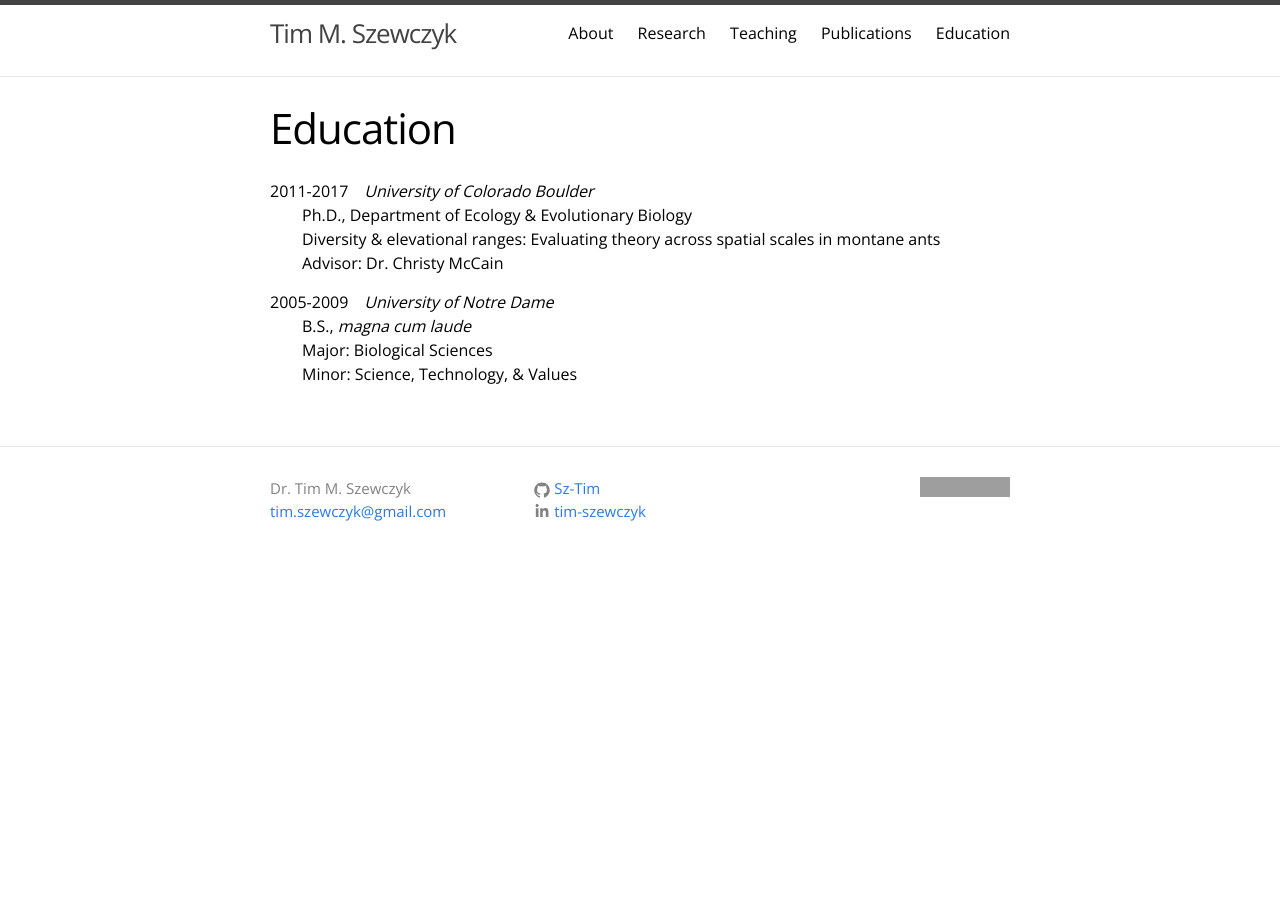
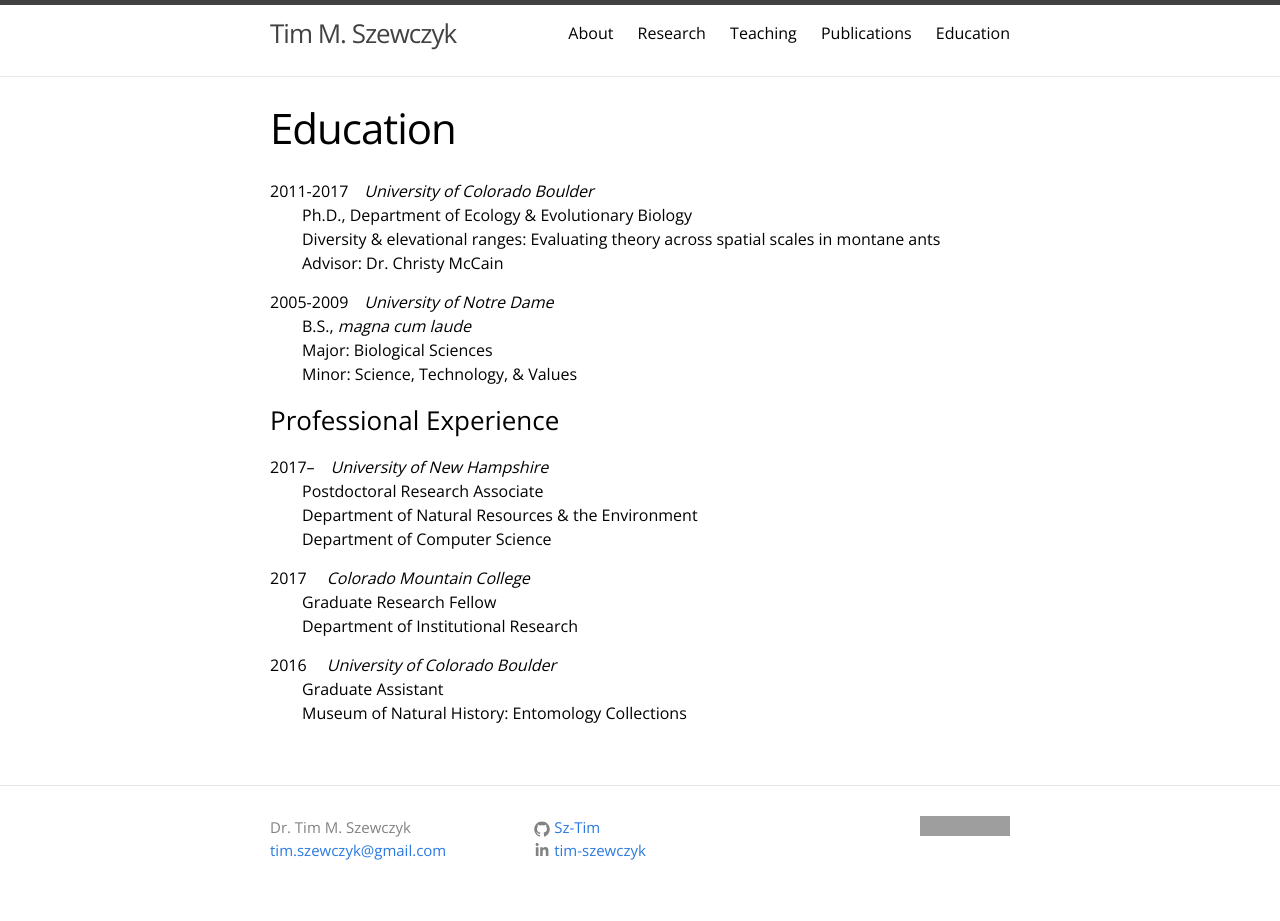
Before and after one commit to Sz-Tim/Sz-Tim.github.io, a Jekyll site: the page built from education.md, in a window 1280 px wide. Built offline with Jekyll 4.4.1, drawn with Linux system fonts in a browser that asks for light colours; before the commit the page ends 900 px from its top, so only the background shows below that; grey boxes are pictures that could not be loaded.

Commit message:
added prof experience

```diff
--- a/education.md
+++ b/education.md
@@ -14,3 +14,17 @@ weight: 5
 &emsp;&emsp;B.S., *magna cum laude*
 &emsp;&emsp;Major: Biological Sciences
 &emsp;&emsp;Minor: Science, Technology, & Values
+
+### Professional Experience
+2017–&emsp;*University of New Hampshire*
+&emsp;&emsp;Postdoctoral Research Associate
+&emsp;&emsp;Department of Natural Resources & the Environment
+&emsp;&emsp;Department of Computer Science
+
+2017&nbsp;&emsp;*Colorado Mountain College*
+&emsp;&emsp;Graduate Research Fellow
+&emsp;&emsp;Department of Institutional Research
+
+2016&nbsp;&emsp;*University of Colorado Boulder*
+&emsp;&emsp;Graduate Assistant
+&emsp;&emsp;Museum of Natural History: Entomology Collections
```
